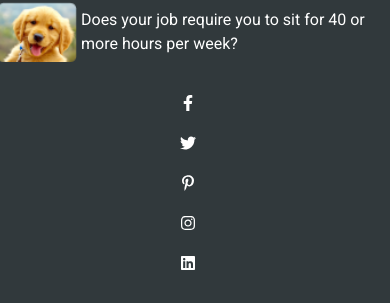
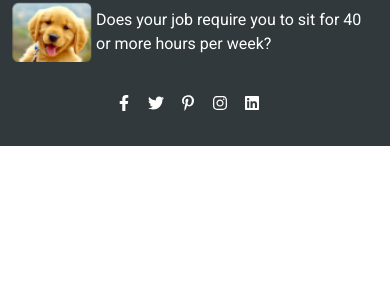
Before and after one commit to ReCoded-Org/capstone-turkey-animal-adoption, a React (Create React App) app: page / in a window 390 px wide. Shown: the part 2904-3207 px from the top of the page. After the commit the page ends 3050 px from the top, so only its background shows below. Built offline with nearby package versions, Linux system fonts and the light colour scheme; no server answers.

Commit message:
Footer mobile fixed

```diff
--- a/src/components/Footer/Footer.css
+++ b/src/components/Footer/Footer.css
@@ -1,6 +1,11 @@
 footer {
   background-color: #31393c;
   color: white;
+}
+
+#footerRow {
+  margin-right: 0;
+  margin-left: 0;
 }
 
 .page-footer {
@@ -47,3 +52,9 @@ footer h4 {
 footer li {
   text-align: left;
 }
+
+@media screen and (max-width: 767px) {
+  .footerLogos div {
+    display: inline-block;
+  }
+}
--- a/src/components/Footer/Footer.js
+++ b/src/components/Footer/Footer.js
@@ -18,7 +18,7 @@ const Footer = () => {
   return (
     <footer className="text-center text-lg-start mt-5 pb-3">
       <div className="container p-2">
-        <div className="row">
+        <div className="row" id="footerRow">
           <div className="col-md-4">
             <div className="d-flex align-items-center pb-4 pt-4">
               <div className="p-2">
@@ -96,7 +96,7 @@ const Footer = () => {
                 </li>
               </div>
             </ul>
-            <div className="d-sm-flex justify-content-sm-center pt-2">
+            <div className="d-sm-flex justify-content-sm-center pt-2 footerLogos">
               <div className="p-2">
                 <FaFacebookF />
               </div>
```
Also changed, not shown: 1 other file (tests, documents, lock files or other folders).
